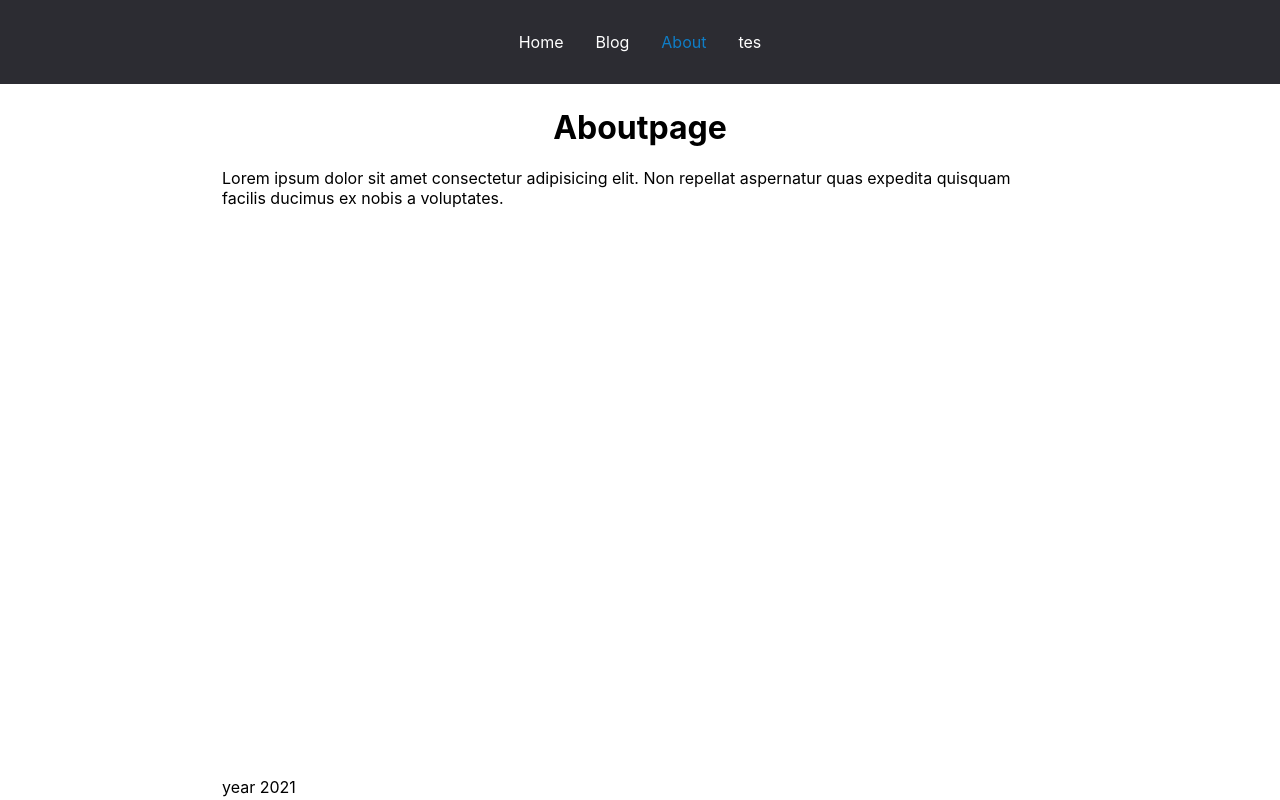
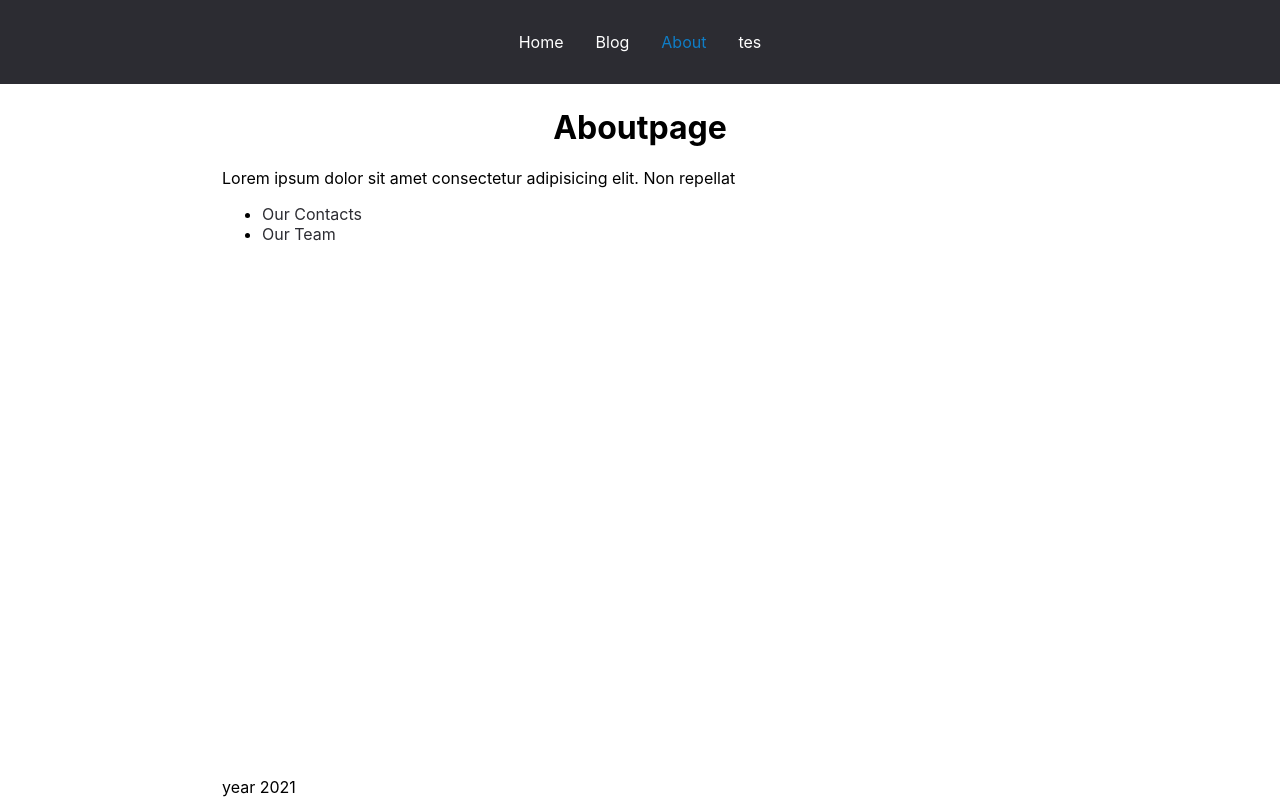
Before and after one commit to overlife3/t__React-Router-6, a React (Create React App) app: page /about in a window 1280 px wide. Built offline with nearby package versions, Linux system fonts and the light colour scheme.

Commit message:
The first nesting option

```diff
--- a/src/App.tsx
+++ b/src/App.tsx
@@ -17,7 +17,7 @@ function App() {
       <Routes>
         <Route path="/" element={<Layout />}>
           <Route index element={<Homepage />} />
-          <Route path="about" element={<Aboutpage />} />
+          <Route path="about/*" element={<Aboutpage />} />
           {/* переадресация */}
           <Route path="about-us" element={<Navigate to="about" replace />} />
           <Route path="posts" element={<Blogpage />} />
--- a/src/pages/Aboutpage.tsx
+++ b/src/pages/Aboutpage.tsx
@@ -1,11 +1,28 @@
 import React from "react";
+import { Route, Routes, Link } from "react-router-dom";
 
 const Aboutpage = () => {
   return (
     <div>
       <h1>Aboutpage</h1>
-      Lorem ipsum dolor sit amet consectetur adipisicing elit. Non repellat
-      aspernatur quas expedita quisquam facilis ducimus ex nobis a voluptates.
+      <p>
+        Lorem ipsum dolor sit amet consectetur adipisicing elit. Non repellat
+      </p>
+
+      <ul>
+        <li>
+          <Link to="/about/contacts">Our Contacts</Link>
+        </li>
+        <li>
+          <Link to="team">Our Team</Link>
+        </li>
+      </ul>
+
+      {/* путь /about/contacts работать не будет */}
+      <Routes>
+        <Route path="contacts" element={<p>Our contacts</p>} />
+        <Route path="team" element={<p>Our team</p>} />
+      </Routes>
     </div>
   );
 };
```
